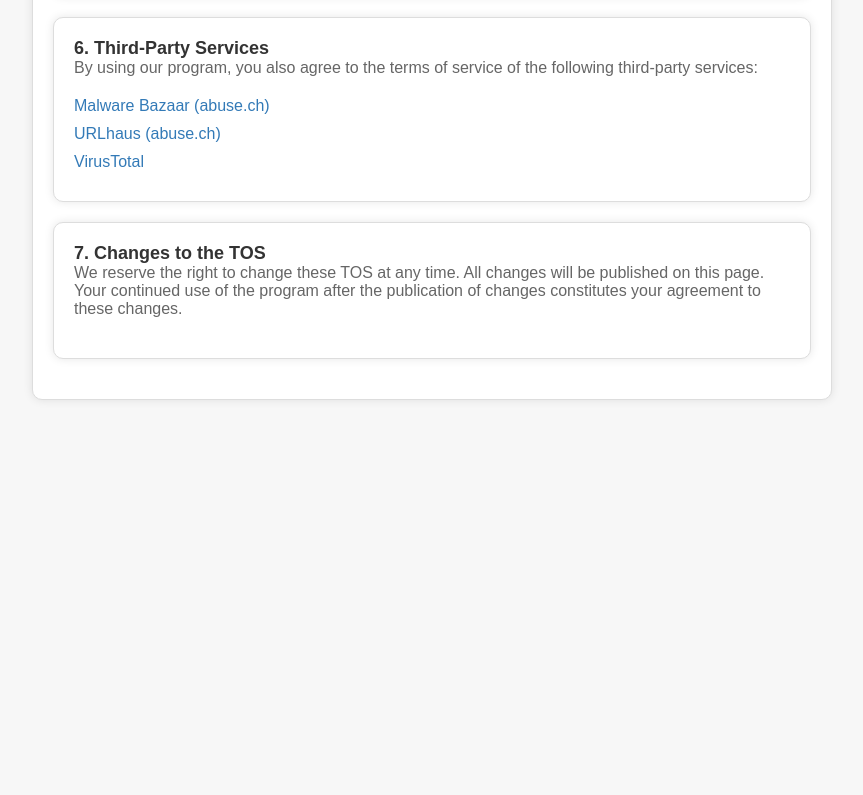
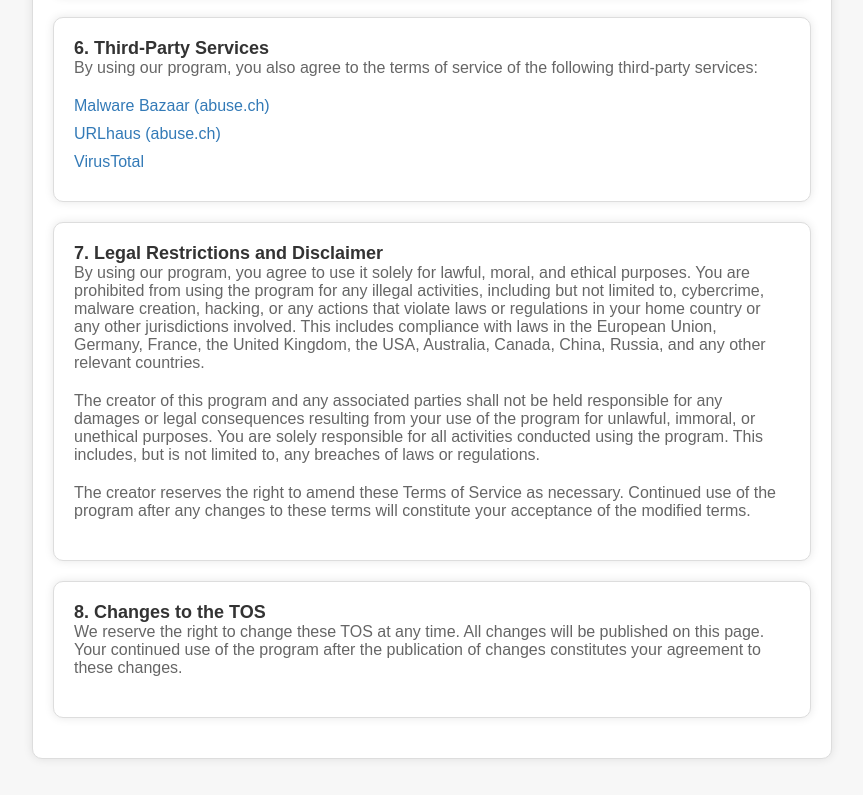
Before and after one commit to fabischau1/FAAntivira, a plain HTML site: page TOS.html in a window 1280 px wide. Shown: the part 989-1784 px from the top of the page, without its empty margins (208-1071 px from the left). Before the commit the page ends 1429 px from the top, so only its background shows below. Drawn offline with Linux system fonts and the light colour scheme.

Commit message:
Update TOS.html

```diff
--- a/TOS.html
+++ b/TOS.html
@@ -175,9 +175,15 @@
                 <li><a href="https://urlhaus.abuse.ch/api/">URLhaus (abuse.ch)</a></li>
                 <li><a href="https://virustotal.readme.io/docs/terms-of-service">VirusTotal</a></li>
             </ul>
-        </section>
+    </section>
+        <section id="legal-restrictions" class="animate">
+        <h2>7. Legal Restrictions and Disclaimer</h2>
+        <p>By using our program, you agree to use it solely for lawful, moral, and ethical purposes. You are prohibited from using the program for any illegal activities, including but not limited to, cybercrime, malware creation, hacking, or any actions that violate laws or regulations in your home country or any other jurisdictions involved. This includes compliance with laws in the European Union, Germany, France, the United Kingdom, the USA, Australia, Canada, China, Russia, and any other relevant countries.</p>
+          <p>The creator of this program and any associated parties shall not be held responsible for any damages or legal consequences resulting from your use of the program for unlawful, immoral, or unethical purposes. You are solely responsible for all activities conducted using the program. This includes, but is not limited to, any breaches of laws or regulations.</p>
+        <p>The creator reserves the right to amend these Terms of Service as necessary. Continued use of the program after any changes to these terms will constitute your acceptance of the modified terms.</p>
+    </section>
         <section id="changes" class="animate">
-            <h2>7. Changes to the TOS</h2>
+            <h2>8. Changes to the TOS</h2>
             <p>We reserve the right to change these TOS at any time. All changes will be published on this page. Your continued use of the program after the publication of changes constitutes your agreement to these changes.</p>
         </section>
     </main>
```
